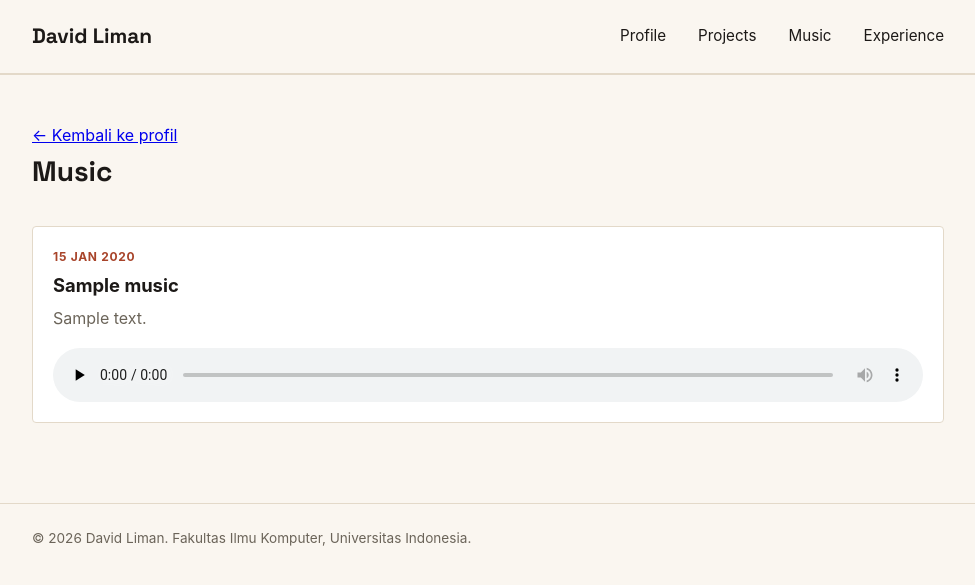
After one commit to depelemon/myportofolio, a Django app: page /music/ in a window 1280 px wide. The commit adds this page. Shown: the top 585 px of the page, without its empty margins (152-1127 px from the left). Run offline with Django 5.2, Linux system fonts and the light colour scheme; tables that the repository leaves empty hold one stand-in row (values such as "Sample post").

Commit message:
feat: add music page

```diff
--- a/main/admin.py
+++ b/main/admin.py
@@ -1,5 +1,6 @@
 from django.contrib import admin
 
-from main.models import Experience
+from main.models import Experience, Music
 
 admin.site.register(Experience)
+admin.site.register(Music)
--- a/main/models.py
+++ b/main/models.py
@@ -25,3 +25,24 @@ class Experience(models.Model):
     @property
     def is_ongoing(self):
         return self.ended_at is None
+
+
+class Music(models.Model):
+    id = models.UUIDField(primary_key=True, default=uuid.uuid4, editable=False)
+    name = models.CharField(max_length=255)
+    description = models.TextField()
+    released_at = models.DateField()
+    audio_path = models.CharField(max_length=255)
+
+    class Meta:
+        ordering = ["-released_at"]
+
+    def __str__(self):
+        return self.name
+
+    def save(self, *args, **kwargs):
+        path = self.audio_path.strip().replace("\\", "/").lstrip("/")
+        if path.startswith("static/"):
+            path = path.removeprefix("static/")
+        self.audio_path = path
+        super().save(*args, **kwargs)
--- a/main/urls.py
+++ b/main/urls.py
@@ -1,6 +1,6 @@
 from django.urls import path
 
-from main.views import show_main, show_experiences, projects_page, portfolio_page
+from main.views import show_main, show_experiences, projects_page, show_music
 
 app_name = "main"
 
@@ -8,5 +8,5 @@ urlpatterns = [
     path("", show_main, name="show_main"),
     path("experiences/", show_experiences, name="show_experiences"),
     path('projects/', projects_page, name='projects_page'),
-    path('portfolio/', portfolio_page, name='portfolio_page'),
+    path('music/', show_music, name='show_music'),
 ]
--- a/main/views.py
+++ b/main/views.py
@@ -3,7 +3,7 @@ import json
 from django.conf import settings
 from django.shortcuts import render
 
-from main.models import Experience
+from main.models import Experience, Music
 
 def show_main(request):
     context = {
@@ -28,5 +28,9 @@ def show_experiences(request):
 def projects_page(request):
     return render(request, "projects.html", {"name": "David Liman"})
 
-def portfolio_page(request):
-    return render(request, "portfolio.html", {"name": "David Liman"})
+def show_music(request):
+    context = {
+        "name": "David Liman",
+        "music_list": Music.objects.all(),
+    }
+    return render(request, "music.html", context)
--- a/static/css/style.css
+++ b/static/css/style.css
@@ -229,6 +229,48 @@ h1, .brand {
     color: var(--text-muted);
 }
 
+.music {
+    padding: 3rem 0 5rem;
+    border-top: 1px solid var(--line);
+}
+
+.music-list {
+    list-style: none;
+    display: grid;
+    gap: 1rem;
+}
+
+.music-card {
+    padding: 1.25rem;
+    background-color: #fff;
+    border: 1px solid var(--line);
+    border-radius: var(--radius);
+}
+
+.music-date {
+    color: var(--accent-dark);
+    font-size: 0.75rem;
+    font-weight: 700;
+    letter-spacing: 0.06em;
+    text-transform: uppercase;
+}
+
+.music-card h3 {
+    font-size: 1.15rem;
+    margin: 0.35rem 0;
+}
+
+.music-description,
+.music-empty {
+    color: var(--text-muted);
+}
+
+.music-player {
+    display: block;
+    width: 100%;
+    margin-top: 1rem;
+}
+
 .site-footer {
     padding: 1.5rem;
     color: var(--text-muted);
--- a/templates/base.html
+++ b/templates/base.html
@@ -1,3 +1,4 @@
+{% load static %}
 <!DOCTYPE html>
 <html lang="en">
 <head>
@@ -16,7 +17,7 @@
             <nav>
                 <a href="{% url 'main:show_main' %}">Profile</a>
                 <a href="{% url 'main:projects_page' %}">Projects</a>
-                <a href="{% url 'main:portfolio_page' %}">Portfolio</a>
+                <a href="{% url 'main:show_music' %}">Music</a>
                 <a href="{% url 'main:show_experiences' %}">Experience</a>
             </nav>
         </div>
@@ -28,7 +29,7 @@
 
     <footer class="site-footer">
         <div class="container">
-            <p>&copy; 2026 { name }. Fakultas Ilmu Komputer, Universitas Indonesia.</p>
+            <p>&copy; 2026 {{ name }}. Fakultas Ilmu Komputer, Universitas Indonesia.</p>
         </div>
     </footer>
 </body>
--- a/templates/index.html
+++ b/templates/index.html
@@ -1,4 +1,5 @@
 {% extends "base.html" %}
+{% load static %}
 {% block content %}
 <section class="hero" id="profile">
     <div class="container hero-grid">
--- /dev/null
+++ b/templates/music.html
@@ -0,0 +1,24 @@
+{% extends "base.html" %}
+{% load static %}
+{% block content %}
+<section class="music" id="music">
+    <div class="container">
+        <a href="{% url 'main:show_main' %}" class="back-link">&larr; Kembali ke profil</a>
+        <h1 class="section-title">Music</h1>
+        <ul class="music-list">
+            {% for music in music_list %}
+            <li class="music-card">
+                <p class="music-date">{{ music.released_at|date:"d M Y" }}</p>
+                <h3>{{ music.name }}</h3>
+                <p class="music-description">{{ music.description|linebreaksbr }}</p>
+                <audio class="music-player" controls preload="none" src="{% static music.audio_path %}">
+                    Browser kamu tidak mendukung pemutar audio.
+                </audio>
+            </li>
+            {% empty %}
+            <li class="music-empty">Belum ada musik yang ditambahkan.</li>
+            {% endfor %}
+        </ul>
+    </div>
+</section>
+{% endblock %}
--- a/templates/portfolio.html
+++ /dev/null
@@ -1,6 +0,0 @@
-{% extends "base.html" %}
-{% block content %}
-<section class="container">
-    <h1>Portfolio</h1>
-</section>
-{% endblock %}
```
Also changed, not shown: main/tests.py (+32 -1 lines), main/migrations/0004_music.py (added), 6 other files.
